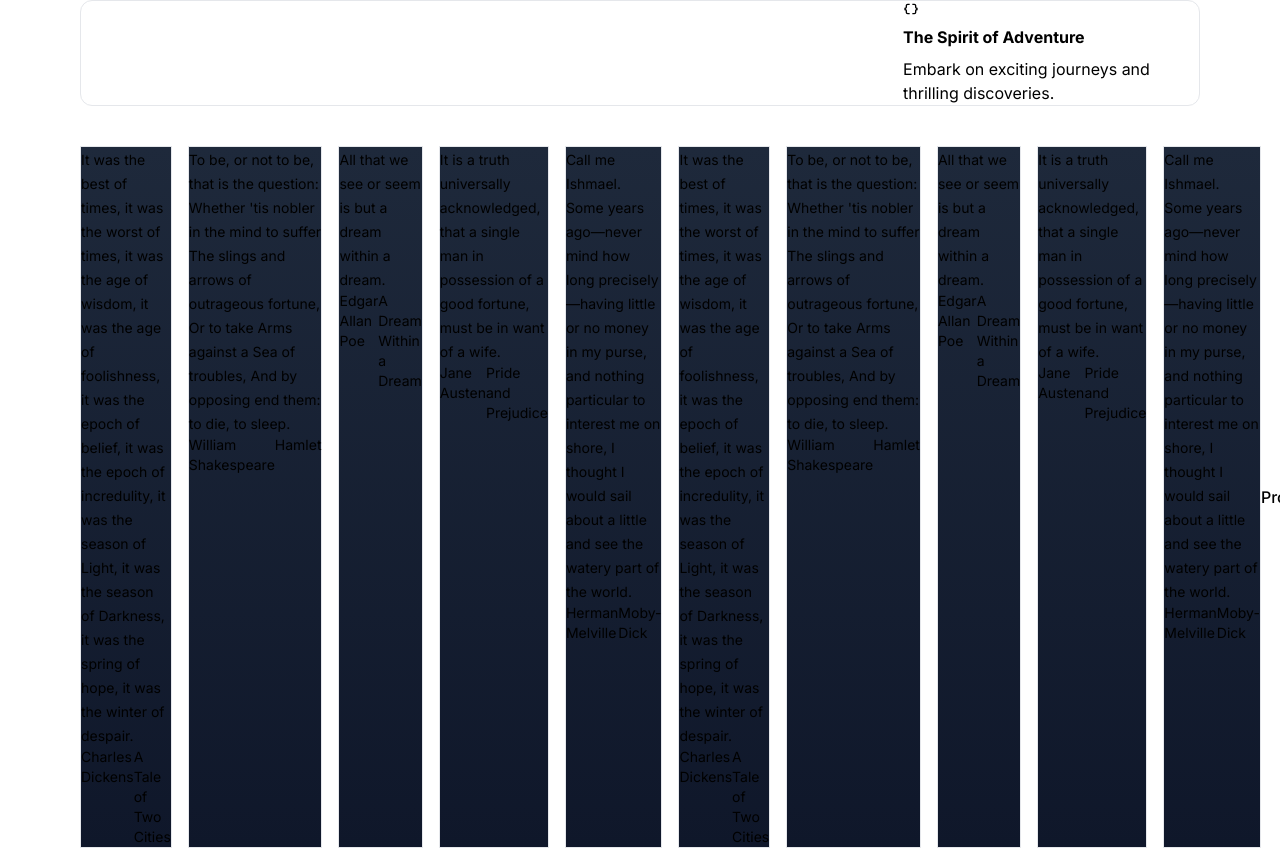
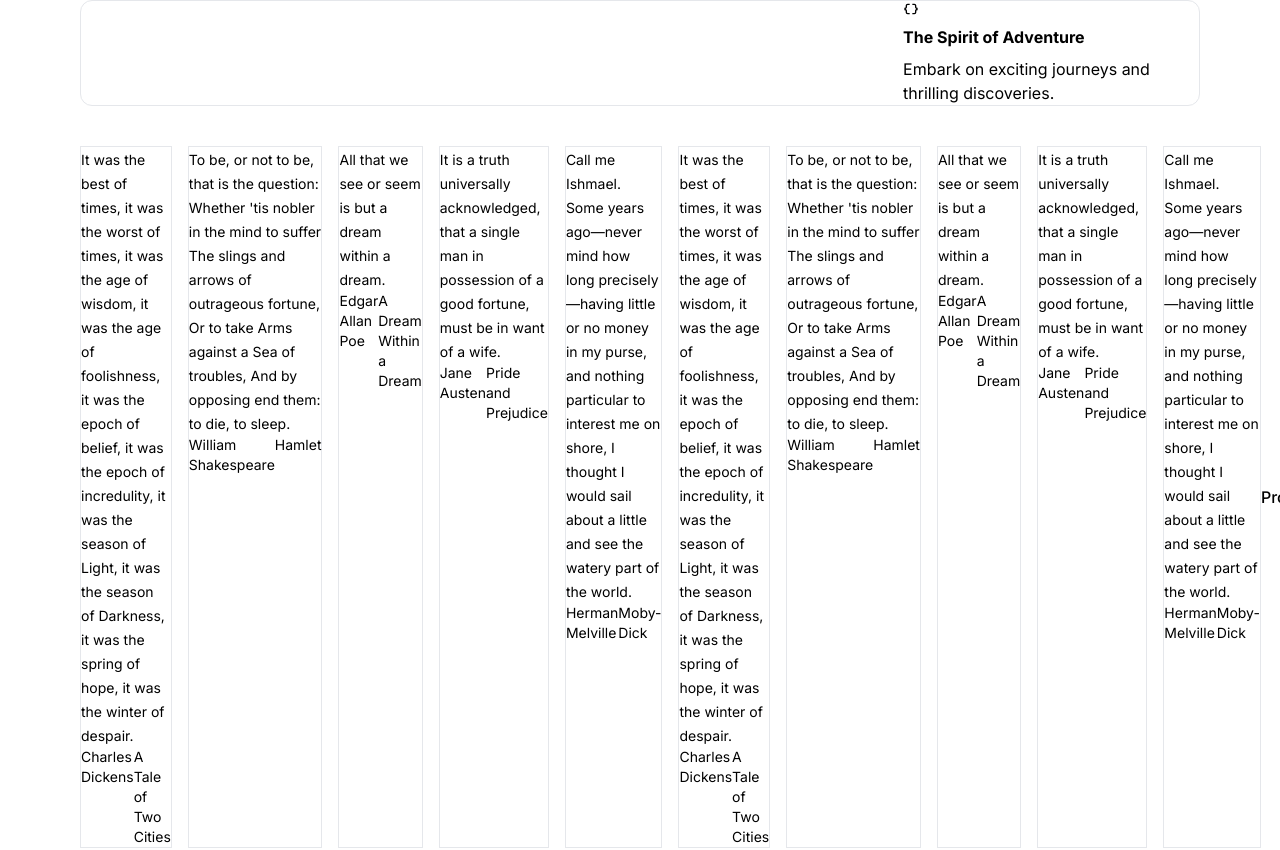
Before and after one commit to Muzammil803/NextJs-website, a Next.js app: page / in a window 1280 px wide. Shown: the part 956-1806 px from the top of the page. Built offline with nearby package versions, Linux system fonts and the light colour scheme.

Commit message:
fi(ui): tailwind config issue

```diff
--- a/package.json
+++ b/package.json
@@ -14,6 +14,7 @@
     "@mui/material": "^5.15.18",
     "@radix-ui/react-label": "^2.0.2",
     "@tabler/icons-react": "^3.5.0",
+    "autoprefixer": "^10.4.19",
     "clsx": "^2.1.1",
     "formik": "^2.4.6",
     "framer-motion": "^11.2.4",
--- a/tailwind.config.js
+++ b/tailwind.config.js
@@ -1,47 +1,69 @@
-const defaultTheme = require("tailwindcss/defaultTheme");
-const colors = require("tailwindcss/colors");
-const { default: flattenColorPalette } = require("tailwindcss/lib/util/flattenColorPalette");
+// const { default: flattenColorPalette } = require("tailwindcss/lib/util/flattenColorPalette");
+
+// /** @type {import('tailwindcss').Config} */
+// module.exports = {
+//   darkMode: 'class',
+//   content: [
+//     "./src/pages/**/*.{js,ts,jsx,tsx,mdx}",
+//     "./src/components/**/*.{js,ts,jsx,tsx,mdx}",
+//     "./src/app/**/*.{js,ts,jsx,tsx,mdx}",
+//   ],
+//   theme: {
+//     extend: {
+//       backgroundImage: {
+//         "gradient-radial": "radial-gradient(var(--tw-gradient-stops))",
+//         "gradient-conic": "conic-gradient(from 180deg at 50% 50%, var(--tw-gradient-stops))",
+//       },
+//       animation: {
+//         scroll: "scroll var(--animation-duration, 40s) var(--animation-direction, forwards) linear infinite",
+//       },
+//       keyframes: {
+//         scroll: {
+//           to: {
+//             transform: "translate(calc(-50% - 0.5rem))",
+//           },
+//         },
+//       },
+//       boxShadow: {
+//         input: `0px 2px 3px -1px rgba(0,0,0,0.1), 0px 1px 0px 0px rgba(25,28,33,0.02), 0px 0px 0px 1px rgba(25,28,33,0.08)`,
+//       },
+//     },
+//   },
+//   plugins: [addVariablesForColors],
+// };
+
+// function addVariablesForColors({ addBase, theme }) {
+//   let allColors = flattenColorPalette(theme("colors"));
+//   let newVars = Object.fromEntries(
+//     Object.entries(allColors).map(([key, val]) => [`--${key}`, val])
+//   );
+
+//   addBase({
+//     ":root": newVars,
+//   });
+// }
 
 /** @type {import('tailwindcss').Config} */
 module.exports = {
-  darkMode: 'class',
   content: [
     "./src/pages/**/*.{js,ts,jsx,tsx,mdx}",
     "./src/components/**/*.{js,ts,jsx,tsx,mdx}",
     "./src/app/**/*.{js,ts,jsx,tsx,mdx}",
-    "./src/**/*.{ts,tsx}" // Ensures Tailwind scans all relevant files
   ],
   theme: {
     extend: {
+      fontFamily: {
+        inter: "var(--display-font)",
+      },
+      colors: {
+        "light-black": "#1A1A1A"
+      },
       backgroundImage: {
         "gradient-radial": "radial-gradient(var(--tw-gradient-stops))",
-        "gradient-conic": "conic-gradient(from 180deg at 50% 50%, var(--tw-gradient-stops))",
-      },
-      animation: {
-        scroll: "scroll var(--animation-duration, 40s) var(--animation-direction, forwards) linear infinite",
-      },
-      keyframes: {
-        scroll: {
-          to: {
-            transform: "translate(calc(-50% - 0.5rem))",
-          },
-        },
-      },
-      boxShadow: {
-        input: `0px 2px 3px -1px rgba(0,0,0,0.1), 0px 1px 0px 0px rgba(25,28,33,0.02), 0px 0px 0px 1px rgba(25,28,33,0.08)`,
+        "gradient-conic":
+          "conic-gradient(from 180deg at 50% 50%, var(--tw-gradient-stops))",
       },
     },
   },
-  plugins: [addVariablesForColors],
+  plugins: [],
 };
-
-function addVariablesForColors({ addBase, theme }) {
-  let allColors = flattenColorPalette(theme("colors"));
-  let newVars = Object.fromEntries(
-    Object.entries(allColors).map(([key, val]) => [`--${key}`, val])
-  );
-
-  addBase({
-    ":root": newVars,
-  });
-}
```
Also changed, not shown: 2 other files (tests, documents, lock files or other folders).
